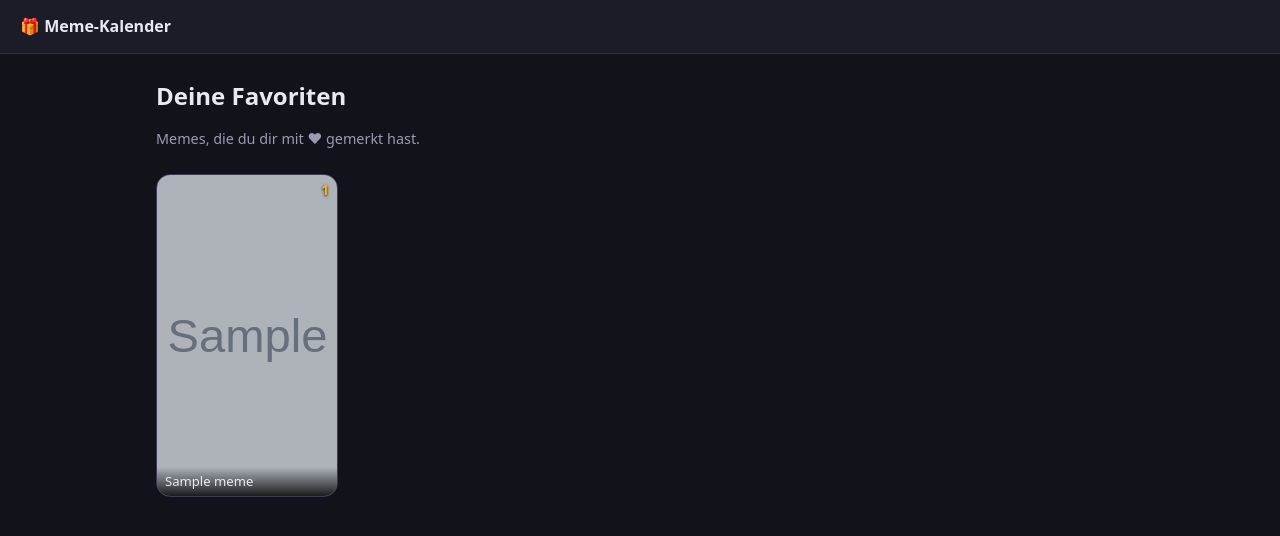
After one commit to hoenas/meme-calendar, a FastAPI app: template memecal/templates/favoriten.html in a window 1280 px wide. The commit adds this page. Shown: the top 536 px of the page. Run offline with FastAPI, Linux system fonts and the light colour scheme; the template is opened without the code that fills it: most values are stand-ins (such as "Sample title", 1, 10 or a date in 2020); grey boxes marked "Sample" are stand-in pictures.

Commit message:
Added favorites

```diff
--- a/memecal/main.py
+++ b/memecal/main.py
@@ -39,6 +39,7 @@ from .auth import (
 )
 from .calendar_view import (
     build_doors,
+    build_favorites,
     door_count,
     effective_end_date,
     effective_end_date_for,
@@ -350,15 +351,64 @@ def open_door(
         return render(request, "partials/door_error.html", index=index, message=str(exc))
 
     if existing is None:
-        session.add(UserDoor(user_id=user.id, index=index, variant=variant))
+        existing = UserDoor(user_id=user.id, index=index, variant=variant)
+        session.add(existing)
         try:
             session.commit()
         except IntegrityError:
             session.rollback()
+            existing = session.scalar(
+                select(UserDoor).where(
+                    UserDoor.user_id == user.id, UserDoor.index == index
+                )
+            )
 
     # Erst antworten, dann nachlegen - der User wartet nicht auf die Reserve.
     background.add_task(service.top_up_reserve, variant)
-    return render(request, "partials/door_open.html", index=index, meme=meme)
+    return render(
+        request,
+        "partials/door_open.html",
+        index=index,
+        meme=meme,
+        favorite=existing.is_favorite if existing else False,
+    )
+
+
+@app.post("/door/{index}/favorite", response_class=HTMLResponse)
+def toggle_favorite(
+    index: int,
+    request: Request,
+    user: User = Depends(require_user),
+    session: Session = Depends(get_session),
+):
+    """Merkt ein bereits geöffnetes Türchen als Favorit, oder entfernt es wieder."""
+    door = session.scalar(
+        select(UserDoor).where(UserDoor.user_id == user.id, UserDoor.index == index)
+    )
+    if door is None:
+        raise HTTPException(
+            status_code=404, detail="Dieses Türchen wurde noch nicht geöffnet."
+        )
+    door.is_favorite = not door.is_favorite
+    session.commit()
+    return render(
+        request, "partials/favorite_button.html", index=index, favorite=door.is_favorite
+    )
+
+
+@app.get("/favoriten", response_class=HTMLResponse)
+def favorites(
+    request: Request,
+    user: User = Depends(require_user),
+    session: Session = Depends(get_session),
+):
+    end = effective_end_date_for(session, user)
+    return render(
+        request,
+        "favoriten.html",
+        user=user,
+        favorites=build_favorites(session, user, end),
+    )
 
 
 # --------------------------------------------------------------------------
--- a/memecal/models.py
+++ b/memecal/models.py
@@ -121,6 +121,8 @@ class UserDoor(Base):
     #: Kategorien später ändert.
     variant: Mapped[str] = mapped_column(String(255), default=DEFAULT_CATEGORY)
     opened_at: Mapped[datetime] = mapped_column(DateTime, default=utcnow)
+    #: Per Herz-Button markiert, damit der User es leichter wiederfindet.
+    is_favorite: Mapped[bool] = mapped_column(Boolean, default=False)
 
     user: Mapped[User] = relationship(back_populates="doors")
 
--- a/memecal/static/style.css
+++ b/memecal/static/style.css
@@ -111,6 +111,13 @@ main {
   text-shadow: 0 1px 3px #000;
 }
 .door.opened .num { color: var(--accent); }
+.door .fav-badge {
+  position: absolute;
+  top: .35rem; left: .5rem;
+  color: var(--accent-2);
+  font-size: 1.15rem;
+  text-shadow: 0 1px 3px #000;
+}
 
 /* htmx-Ladeindikator: der Fetch hängt am Türchen-Klick. */
 .spinner {
@@ -128,7 +135,8 @@ main {
   border-radius: 50%;
   animation: spin .7s linear infinite;
 }
-.door.htmx-request .spinner { display: block; }
+.door.htmx-request .spinner,
+.fav-card.htmx-request .spinner { display: block; }
 @keyframes spin { to { transform: rotate(360deg); } }
 
 /* ---- Karten & Formulare ---- */
@@ -229,3 +237,61 @@ code { background: var(--bg); padding: .1rem .35rem; border-radius: 5px; font-si
   line-height: 1;
   font-size: 1.2rem;
 }
+
+/* ---- Favoriten ---- */
+.favorite {
+  position: absolute; top: .5rem; left: .5rem;
+  z-index: 2;
+  width: 32px; height: 32px;
+  border-radius: 50%;
+  line-height: 1;
+  font-size: 1.2rem;
+  color: var(--fg);
+}
+.favorite.is-fav { color: var(--accent-2); border-color: var(--accent-2); }
+
+.fav-list {
+  display: grid;
+  grid-template-columns: repeat(auto-fill, minmax(160px, 1fr));
+  gap: .9rem;
+  margin-top: 1.5rem;
+}
+.fav-card {
+  position: relative;
+  aspect-ratio: 9 / 16;
+  border: 1px solid #3a3a56;
+  border-radius: var(--radius);
+  overflow: hidden;
+  background: #000;
+  cursor: pointer;
+  display: block;
+  padding: 0;
+  text-align: left;
+}
+.fav-card img {
+  position: absolute; inset: 0;
+  width: 100%; height: 100%;
+  object-fit: cover;
+  opacity: .82;
+}
+.fav-card .fav-card-title {
+  position: absolute;
+  left: 0; right: 0; bottom: 0;
+  padding: .4rem .5rem;
+  background: linear-gradient(to top, rgba(0,0,0,.85), transparent);
+  color: var(--fg);
+  font-size: .82rem;
+  line-height: 1.3;
+  display: -webkit-box;
+  -webkit-line-clamp: 3;
+  -webkit-box-orient: vertical;
+  overflow: hidden;
+}
+.fav-card .num {
+  position: absolute;
+  top: .35rem; right: .5rem;
+  font-weight: 700;
+  font-size: .85rem;
+  color: var(--accent);
+  text-shadow: 0 1px 3px #000;
+}
--- a/memecal/templates/base.html
+++ b/memecal/templates/base.html
@@ -13,6 +13,7 @@
     {% if user %}
       <nav>
         <span class="who">{{ user.username }}</span>
+        <a href="/favoriten">Favoriten</a>
         <a href="/einstellungen">Einstellungen</a>
         {% if user.is_admin %}<a href="/admin">Admin</a>{% endif %}
         <form method="post" action="/logout" class="inline">
--- a/memecal/templates/calendar.html
+++ b/memecal/templates/calendar.html
@@ -26,6 +26,7 @@
                 hx-target="#modal-body"
                 title="Türchen {{ door.index }} — {{ door.day.strftime('%d.%m.%Y') }}">
           <img src="{{ door.thumbnail_url }}" alt="" loading="lazy">
+          {% if door.favorite %}<span class="fav-badge" aria-hidden="true">♥</span>{% endif %}
           <span class="num">{{ door.index }}</span>
           <span class="spinner"></span>
         </button>
--- /dev/null
+++ b/memecal/templates/favoriten.html
@@ -0,0 +1,31 @@
+{% extends "base.html" %}
+
+{% block title %}Favoriten – Meme-Kalender{% endblock %}
+
+{% block content %}
+<section class="intro">
+  <h1>Deine Favoriten</h1>
+  <p class="meta">Memes, die du dir mit ♥ gemerkt hast.</p>
+</section>
+
+{% if not favorites %}
+  <p class="empty">
+    Noch keine Favoriten. Drück beim Ansehen eines Memes auf das Herz, um es
+    hier wiederzufinden.
+  </p>
+{% else %}
+  <div class="fav-list">
+    {% for fav in favorites %}
+      <button class="fav-card"
+              hx-get="/door/{{ fav.index }}"
+              hx-target="#modal-body"
+              title="Türchen {{ fav.index }}{% if fav.day %} — {{ fav.day.strftime('%d.%m.%Y') }}{% endif %}">
+        <img src="{{ fav.meme.thumbnail_url }}" alt="" loading="lazy">
+        <span class="fav-card-title">{{ fav.meme.title }}</span>
+        <span class="num">{{ fav.index }}</span>
+        <span class="spinner"></span>
+      </button>
+    {% endfor %}
+  </div>
+{% endif %}
+{% endblock %}
--- a/memecal/templates/partials/door_open.html
+++ b/memecal/templates/partials/door_open.html
@@ -1,5 +1,6 @@
 <div class="meme">
   <button class="close" onclick="closeModal()" aria-label="Schließen">×</button>
+  {% include "partials/favorite_button.html" %}
   <div class="video">
     <iframe src="{{ meme.embed_url }}"
             title="{{ meme.title }}"
```
Also changed, not shown: AGENDS.md (+20 -0 lines), memecal/calendar_view.py (+44 -1 lines), memecal/templates/partials/favorite_button.html (added, +8 -0 lines), tests/test_app.py (+53 -0 lines), README.md.
